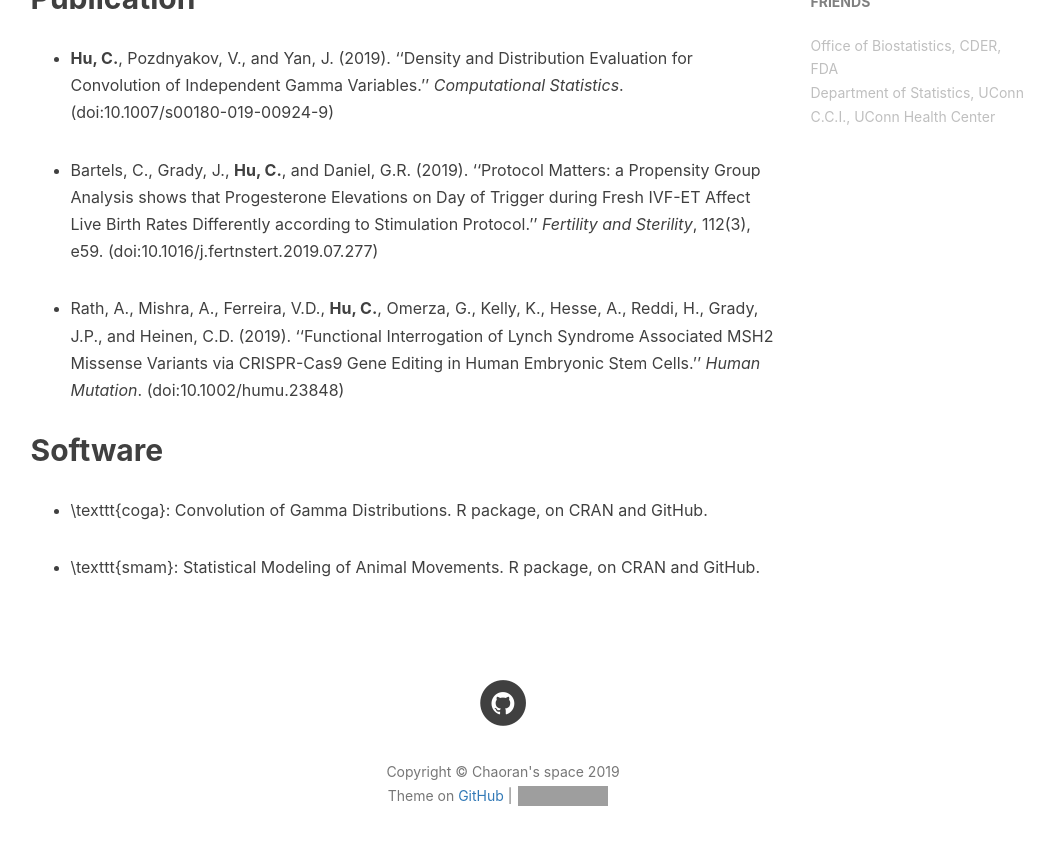
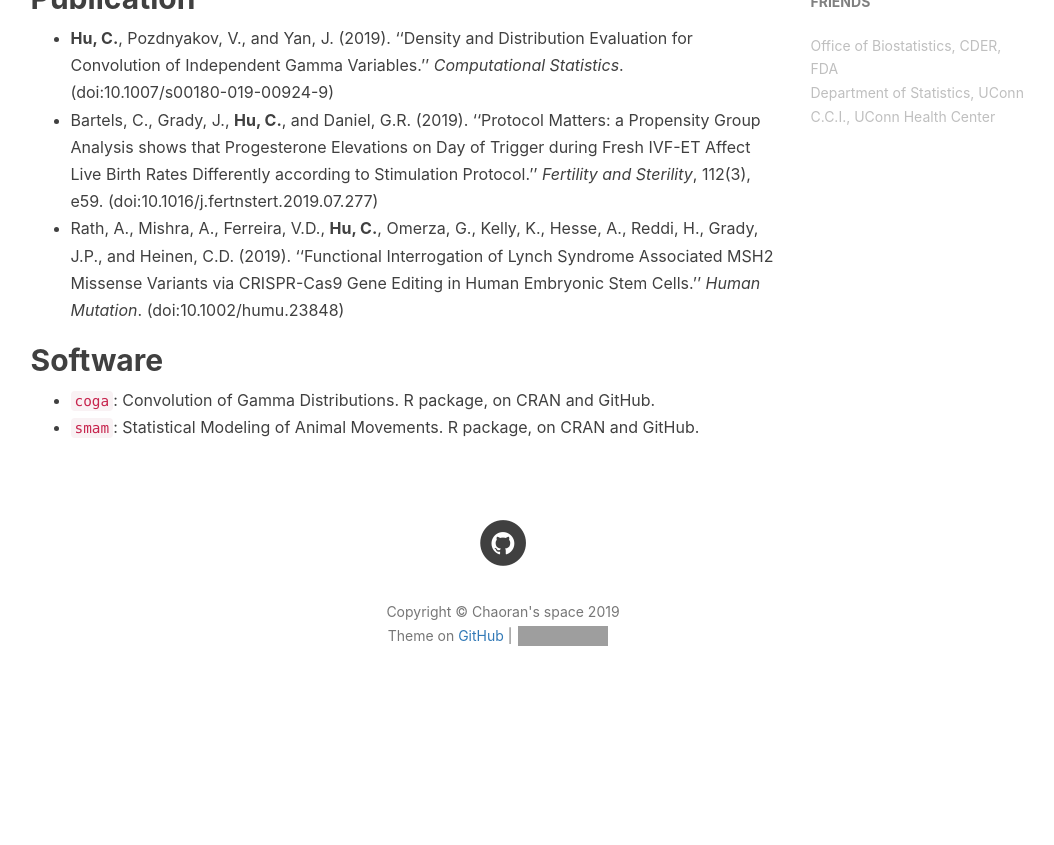
Before and after one commit to ChaoranHu/ChaoranHu.github.io, a Jekyll site: the page built from blogCV.md, in a window 1280 px wide and 900 px high, scrolled down 944 px. Shown: the top 845 px of the window, without its empty margins (137-1191 px from the left). Built offline with Jekyll 4.4.1, drawn with Linux system fonts in a browser that asks for light colours; nearby versions of some CDN libraries; our own code applies the rules of GitHub Pages for plain Markdown files; comment, search, counter and statistics services are not loaded; after the commit the page ends 1684 px from its top, so only the background shows below that; grey boxes are pictures that could not be loaded.

Commit message:
Update blogCV.md

```diff
--- a/blogCV.md
+++ b/blogCV.md
@@ -19,15 +19,10 @@ title: Curriculum Vitae
 * Evaluation of Convolution of independent Gamma Variables
 
 ## Publication
-
 * **Hu, C.**, Pozdnyakov, V., and Yan, J. (2019). ''Density and Distribution Evaluation for Convolution of Independent Gamma Variables.'' *Computational Statistics*. (doi:10.1007/s00180-019-00924-9)
-
 * Bartels, C., Grady, J., **Hu, C.**, and Daniel, G.R. (2019). ''Protocol Matters: a Propensity Group Analysis shows that Progesterone Elevations on Day of Trigger during Fresh IVF-ET Affect Live Birth Rates Differently according to Stimulation Protocol.'' *Fertility and Sterility*, 112(3), e59. (doi:10.1016/j.fertnstert.2019.07.277)
-
 * Rath, A., Mishra, A., Ferreira, V.D., **Hu, C.**, Omerza, G., Kelly, K., Hesse, A., Reddi, H., Grady, J.P., and Heinen, C.D. (2019). ''Functional Interrogation of Lynch Syndrome Associated MSH2 Missense Variants via CRISPR-Cas9 Gene Editing in Human Embryonic Stem Cells.'' *Human Mutation*. (doi:10.1002/humu.23848)
 
 ## Software
-
-* \texttt{coga}: Convolution of Gamma Distributions. R package, on CRAN and GitHub.
-
-* \texttt{smam}: Statistical Modeling of Animal Movements. R package, on CRAN and GitHub.
+* `coga`: Convolution of Gamma Distributions. R package, on CRAN and GitHub.
+* `smam`: Statistical Modeling of Animal Movements. R package, on CRAN and GitHub.
```
